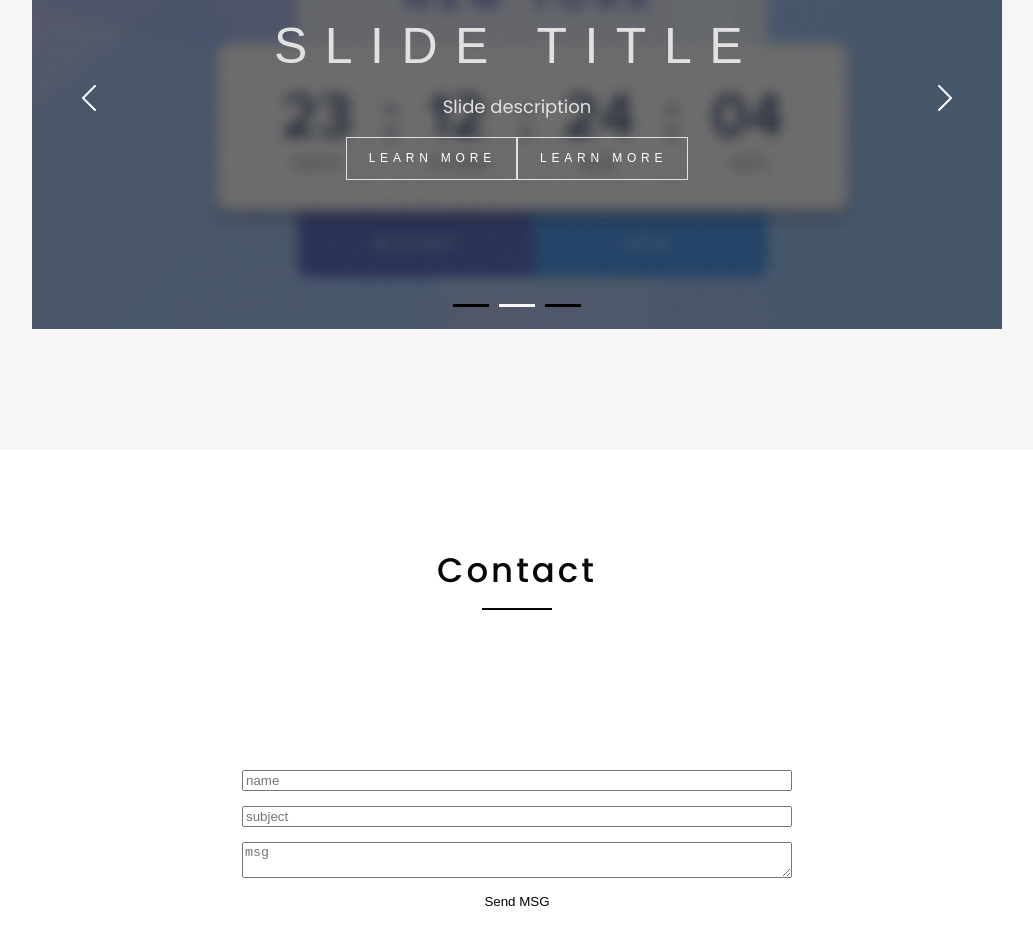
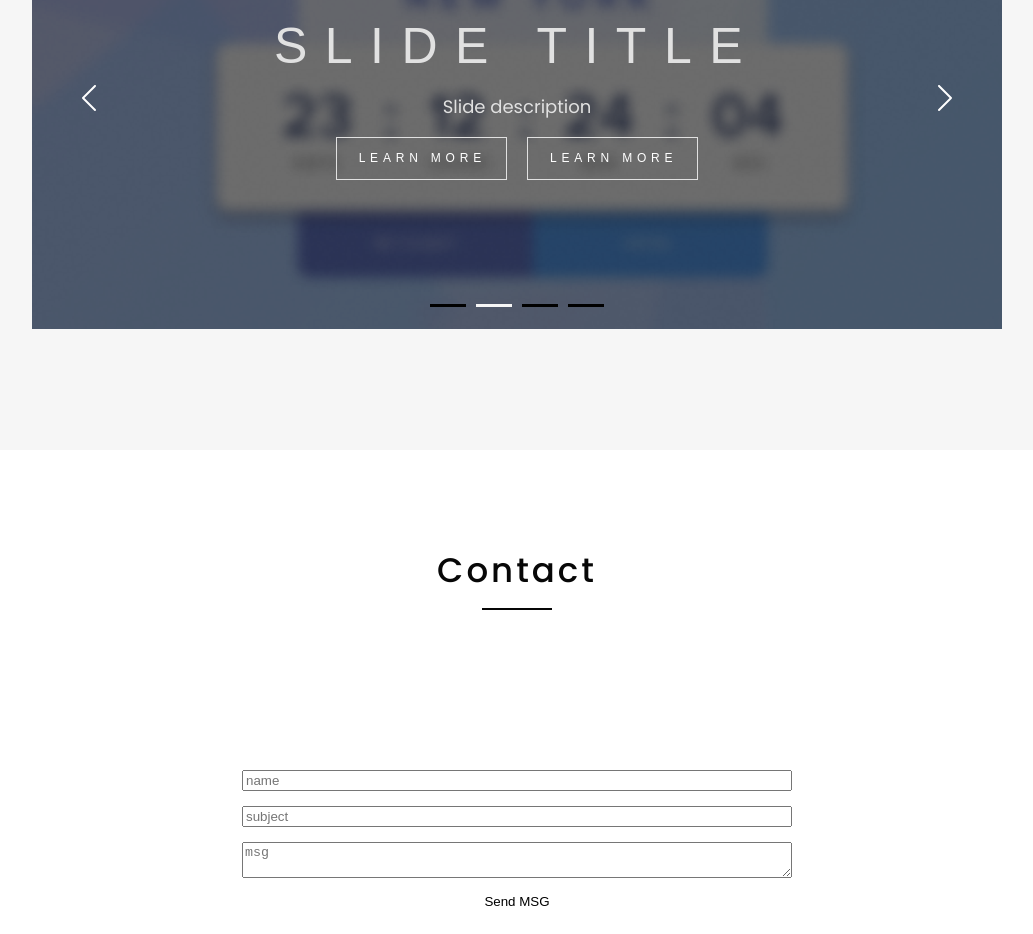
Before and after one commit to RubanPavel/Portfolio, a React app: page / in a window 1280 px wide. Shown: the part 3100-4034 px from the top of the page, without its empty margins (123-1156 px from the left). Built offline with nearby package versions, Linux system fonts and the light colour scheme.

Commit message:
add SlideShow

```diff
--- a/src/layout/sections/works/slideShow/SlideShow.tsx
+++ b/src/layout/sections/works/slideShow/SlideShow.tsx
@@ -1,8 +1,6 @@
 import React from 'react';
-import {Zoom} from 'react-slideshow-image';
+import {Fade} from 'react-slideshow-image';
 import 'layout/sections/works/slideShow/slylesSlider.css'
-/*import img1 from '../../../../assets/img/Rectangle 14.jpg'
-import img2 from '../../../../assets/img/Rectangle 14.jpg'*/
 import img1 from '../../../../assets/img/Rectangle 14.jpg'
 import img2 from '../../../../assets/img/Rectangle 16.png'
 
@@ -33,17 +31,20 @@ export const Example = () => {
   const images = [
     img1,
     img2,
-    img2
+    img2,
+    img1
   ];
   const indicators = () => (<span className="indicator"></span>);
 
   return (
 
 
-    <Zoom
+    <Fade
       {...properties}
       indicators={indicators}
-      scale={0.6}
+      duration={7000}
+      defaultIndex={1}
+
     >
 
 
@@ -69,7 +70,7 @@ export const Example = () => {
       ))}
 
 
-    </Zoom>
+    </Fade>
 
 
   )
--- /dev/null
+++ b/src/layout/sections/works/slideShow/index.ts
@@ -0,0 +1 @@
+export * from "./SlideShow";
--- a/src/layout/sections/works/slideShow/slylesSlider.css
+++ b/src/layout/sections/works/slideShow/slylesSlider.css
@@ -245,6 +245,7 @@
 }
 
 .btn {
+    margin:  0 10px;
     display: inline-block;
     padding: 13px 20px;
     color: #fff;
```
